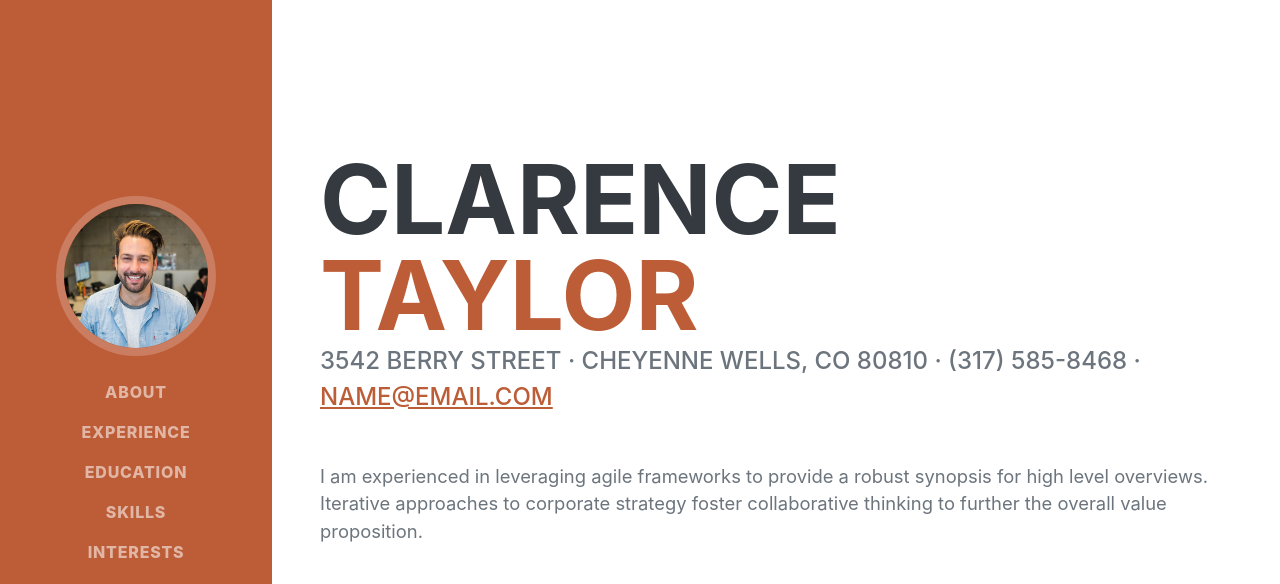
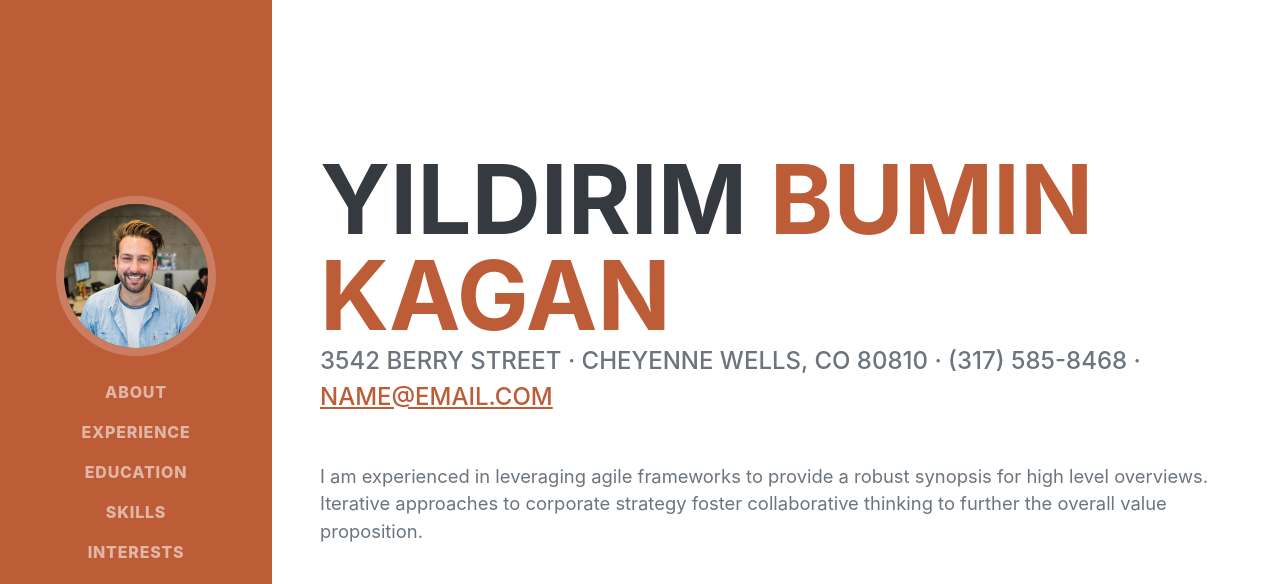
Before and after one commit to yildirimbk/buminyildirim.github.io, a plain HTML site: page index.html in a window 1280 px wide. Shown: the top 584 px of the page. Drawn offline with nearby package versions, Linux system fonts and the light colour scheme; a web font is replaced by a local one.

Commit message:
Update index.html

```diff
--- a/index.html
+++ b/index.html
@@ -40,8 +40,8 @@
             <section class="resume-section" id="about">
                 <div class="resume-section-content">
                     <h1 class="mb-0">
-                        Clarence
-                        <span class="text-primary">Taylor</span>
+                        Yildirim
+                        <span class="text-primary">Bumin Kagan</span>
                     </h1>
                     <div class="subheading mb-5">
                         3542 Berry Street · Cheyenne Wells, CO 80810 · (317) 585-8468 ·
```
